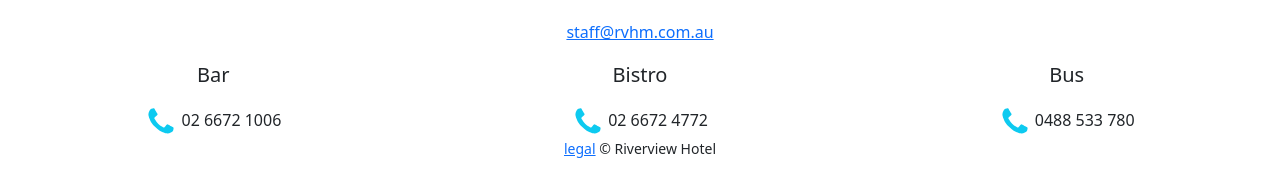
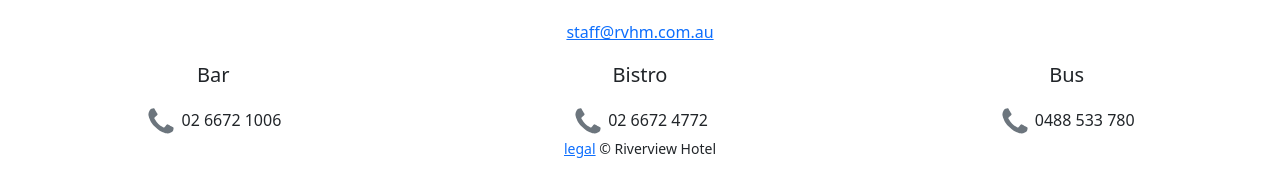
Before and after one commit to RiverviewHotel/RiverviewHotel.github.io, a Jekyll site: the page built from legal.html, in a window 1280 px wide. Shown: the part 1024-1204 px from the top of the page. Built offline with Jekyll 4.4.1, drawn with Linux system fonts in a browser that asks for light colours.

Commit message:
Update footer.html

```diff
--- a/_includes/footer.html
+++ b/_includes/footer.html
@@ -12,21 +12,21 @@
   <div class="row">
     <div id="phone-bar" class="col-md-4 position-relative">
       <p class="lead">Bar</p>
-      <svg class="icon" width="2em" height="2em" fill="var(--bs-info)" viewBox="0 0 1792 1792" xmlns="http://www.w3.org/2000/svg">
+      <svg class="icon" width="2em" height="2em" fill="var(--bs-secondary)" viewBox="0 0 1792 1792" xmlns="http://www.w3.org/2000/svg">
         <path id="fa-phone" d="M1600 1240q0 27-10 70.5t-21 68.5q-21 50-122 106-94 51-186 51-27 0-53-3.5t-57.5-12.5-47-14.5-55.5-20.5-49-18q-98-35-175-83-127-79-264-216t-216-264q-48-77-83-175-3-9-18-49t-20.5-55.5-14.5-47-12.5-57.5-3.5-53q0-92 51-186 56-101 106-122 25-11 68.5-21t70.5-10q14 0 21 3 18 6 53 76 11 19 30 54t35 63.5 31 53.5q3 4 17.5 25t21.5 35.5 7 28.5q0 20-28.5 50t-62 55-62 53-28.5 46q0 9 5 22.5t8.5 20.5 14 24 11.5 19q76 137 174 235t235 174q2 1 19 11.5t24 14 20.5 8.5 22.5 5q18 0 46-28.5t53-62 55-62 50-28.5q14 0 28.5 7t35.5 21.5 25 17.5q25 15 53.5 31t63.5 35 54 30q70 35 76 53 3 7 3 21z"></path>
       </svg>
       <a href="tel:{{site.biz_phone | replace:'&nbsp;','-'}}" class="text-reset text-decoration-none stretched-link">{{site.biz_phone}}</a>
     </div>
     <div id="phone-bistro" class="col-md-4 position-relative">
       <p class="lead">Bistro</p>
-      <svg class="icon" width="2em" height="2em" fill="var(--bs-info)" viewBox="0 0 1792 1792" xmlns="http://www.w3.org/2000/svg">
+      <svg class="icon" width="2em" height="2em" fill="var(--bs-secondary)" viewBox="0 0 1792 1792" xmlns="http://www.w3.org/2000/svg">
         <path id="fa-phone" d="M1600 1240q0 27-10 70.5t-21 68.5q-21 50-122 106-94 51-186 51-27 0-53-3.5t-57.5-12.5-47-14.5-55.5-20.5-49-18q-98-35-175-83-127-79-264-216t-216-264q-48-77-83-175-3-9-18-49t-20.5-55.5-14.5-47-12.5-57.5-3.5-53q0-92 51-186 56-101 106-122 25-11 68.5-21t70.5-10q14 0 21 3 18 6 53 76 11 19 30 54t35 63.5 31 53.5q3 4 17.5 25t21.5 35.5 7 28.5q0 20-28.5 50t-62 55-62 53-28.5 46q0 9 5 22.5t8.5 20.5 14 24 11.5 19q76 137 174 235t235 174q2 1 19 11.5t24 14 20.5 8.5 22.5 5q18 0 46-28.5t53-62 55-62 50-28.5q14 0 28.5 7t35.5 21.5 25 17.5q25 15 53.5 31t63.5 35 54 30q70 35 76 53 3 7 3 21z"></path>
       </svg>
       <a href="tel:{{site.biz_phone_bistro | replace:'&nbsp;','-'}}" class="text-reset text-decoration-none stretched-link"></a>{{site.biz_phone_bistro}}</a>
     </div>
     <div id="phone-bus" class="col-md-4 position-relative">
       <p class="lead">Bus</p>
-      <svg class="icon" width="2em" height="2em" fill="var(--bs-info)" viewBox="0 0 1792 1792" xmlns="http://www.w3.org/2000/svg">
+      <svg class="icon" width="2em" height="2em" fill="var(--bs-secondary)" viewBox="0 0 1792 1792" xmlns="http://www.w3.org/2000/svg">
         <path id="fa-phone" d="M1600 1240q0 27-10 70.5t-21 68.5q-21 50-122 106-94 51-186 51-27 0-53-3.5t-57.5-12.5-47-14.5-55.5-20.5-49-18q-98-35-175-83-127-79-264-216t-216-264q-48-77-83-175-3-9-18-49t-20.5-55.5-14.5-47-12.5-57.5-3.5-53q0-92 51-186 56-101 106-122 25-11 68.5-21t70.5-10q14 0 21 3 18 6 53 76 11 19 30 54t35 63.5 31 53.5q3 4 17.5 25t21.5 35.5 7 28.5q0 20-28.5 50t-62 55-62 53-28.5 46q0 9 5 22.5t8.5 20.5 14 24 11.5 19q76 137 174 235t235 174q2 1 19 11.5t24 14 20.5 8.5 22.5 5q18 0 46-28.5t53-62 55-62 50-28.5q14 0 28.5 7t35.5 21.5 25 17.5q25 15 53.5 31t63.5 35 54 30q70 35 76 53 3 7 3 21z"></path>
       </svg>
       <a href="tel:{{site.biz_phone_bus | replace:'&nbsp;','-'}}" class="text-reset text-decoration-none stretched-link"></a>{{site.biz_phone_bus}}</a>
```
